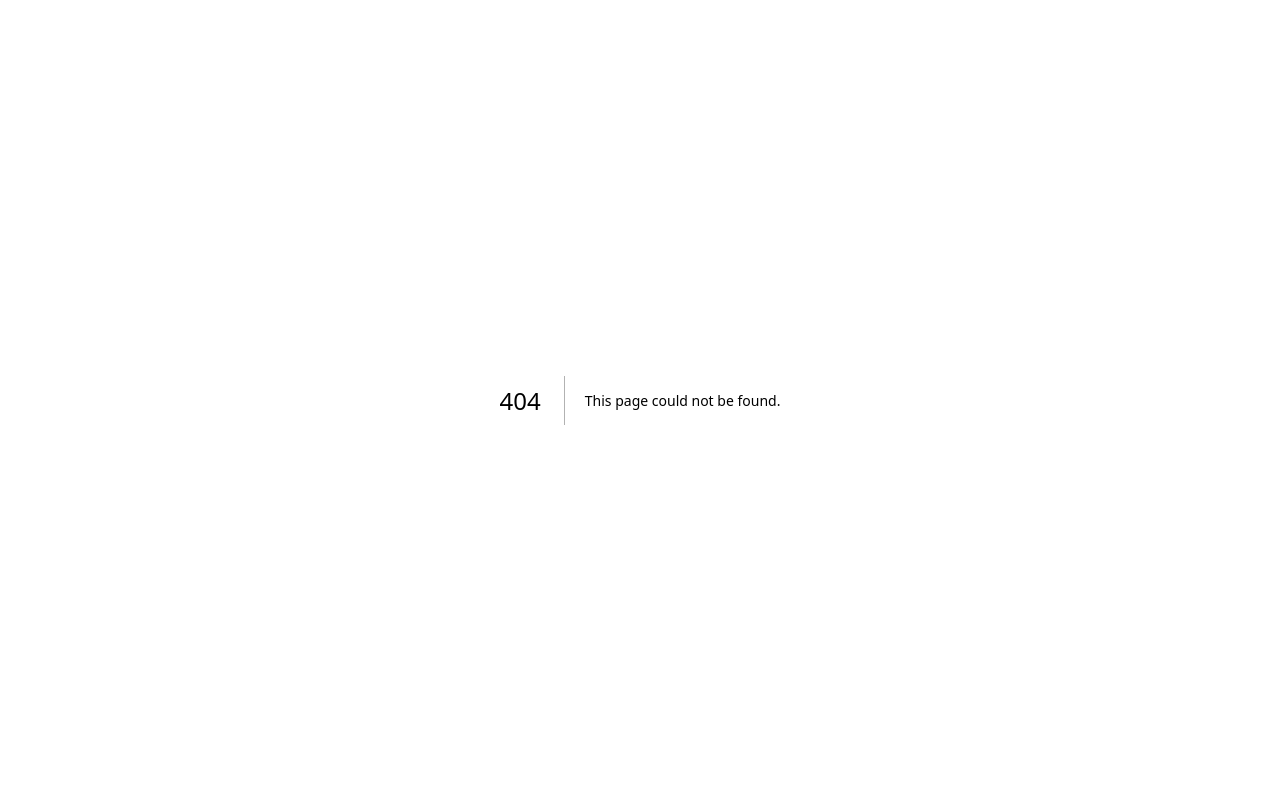
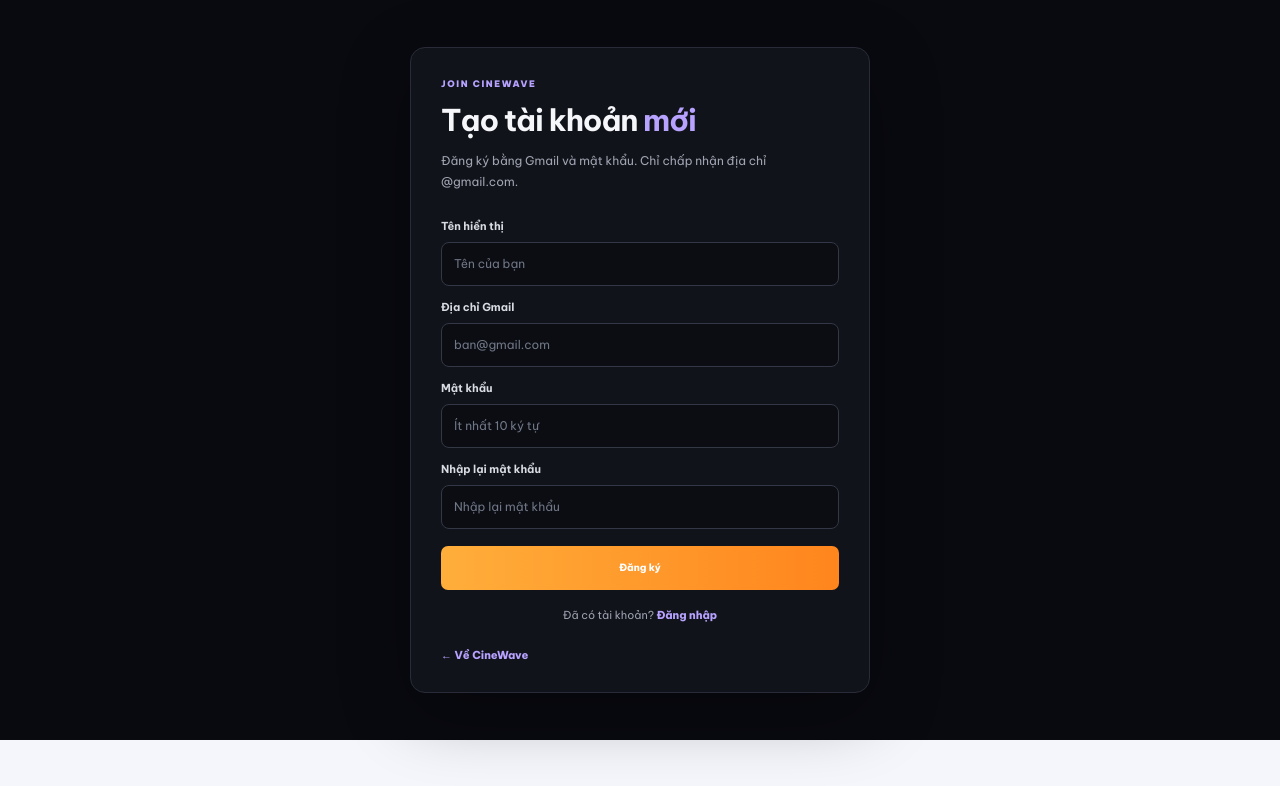
Before and after one commit to zskbot/ShopGame, a Next.js app: page /register in a window 1280 px wide. Before the commit this address had no page. Shown: the top 786 px of the page. Built offline with nearby package versions, Linux system fonts and the light colour scheme.

Commit message:
feat(auth): add Gmail password registration page

```diff
--- /dev/null
+++ b/app/register/page.tsx
@@ -0,0 +1,85 @@
+"use client";
+
+import Link from "next/link";
+import { FormEvent, useState } from "react";
+import { signIn } from "next-auth/react";
+import { useRouter } from "next/navigation";
+
+export default function RegisterPage() {
+  const router = useRouter();
+  const [name, setName] = useState("");
+  const [email, setEmail] = useState("");
+  const [password, setPassword] = useState("");
+  const [confirmPassword, setConfirmPassword] = useState("");
+  const [error, setError] = useState("");
+  const [busy, setBusy] = useState(false);
+
+  async function handleSubmit(event: FormEvent<HTMLFormElement>) {
+    event.preventDefault();
+    setError("");
+    if (password.length < 10) {
+      setError("Mật khẩu phải có ít nhất 10 ký tự.");
+      return;
+    }
+    if (password !== confirmPassword) {
+      setError("Hai mật khẩu không trùng khớp.");
+      return;
+    }
+
+    setBusy(true);
+    try {
+      const response = await fetch("/api/register", {
+        method: "POST",
+        headers: { "Content-Type": "application/json" },
+        body: JSON.stringify({ name, email: email.trim().toLowerCase(), password }),
+      });
+      const payload = await response.json() as { error?: string };
+      if (!response.ok) {
+        setError(payload.error ?? "Không thể tạo tài khoản. Vui lòng thử lại.");
+        setBusy(false);
+        return;
+      }
+
+      const result = await signIn("credentials", {
+        email: email.trim().toLowerCase(),
+        password,
+        redirect: false,
+      });
+      setBusy(false);
+      if (result?.error) {
+        setError("Tài khoản đã tạo. Vui lòng đăng nhập lại.");
+        router.push("/login");
+        return;
+      }
+      router.push("/account");
+      router.refresh();
+    } catch {
+      setBusy(false);
+      setError("Không thể kết nối máy chủ. Vui lòng thử lại.");
+    }
+  }
+
+  return (
+    <main className="orders-page auth-page">
+      <section className="orders-content auth-card">
+        <div className="eyebrow">JOIN CINEWAVE</div>
+        <h1>Tạo tài khoản <em>mới</em></h1>
+        <p className="orders-intro">Đăng ký bằng Gmail và mật khẩu. Chỉ chấp nhận địa chỉ @gmail.com.</p>
+        <form className="auth-form" onSubmit={handleSubmit}>
+          <label htmlFor="register-name">Tên hiển thị</label>
+          <input id="register-name" type="text" autoComplete="name" maxLength={80} placeholder="Tên của bạn" value={name} onChange={(event) => setName(event.target.value)} required />
+          <label htmlFor="register-email">Địa chỉ Gmail</label>
+          <input id="register-email" type="email" autoComplete="email" placeholder="ban@gmail.com" value={email} onChange={(event) => setEmail(event.target.value)} required />
+          <label htmlFor="register-password">Mật khẩu</label>
+          <input id="register-password" type="password" autoComplete="new-password" minLength={10} maxLength={128} placeholder="Ít nhất 10 ký tự" value={password} onChange={(event) => setPassword(event.target.value)} required />
+          <label htmlFor="register-confirm">Nhập lại mật khẩu</label>
+          <input id="register-confirm" type="password" autoComplete="new-password" minLength={10} maxLength={128} placeholder="Nhập lại mật khẩu" value={confirmPassword} onChange={(event) => setConfirmPassword(event.target.value)} required />
+          {error && <p className="auth-error" role="alert">{error}</p>}
+          <button className="primary-button auth-submit" type="submit" disabled={busy}>{busy ? "Đang tạo tài khoản..." : "Đăng ký"}</button>
+        </form>
+        <p className="auth-switch">Đã có tài khoản? <Link href="/login">Đăng nhập</Link></p>
+        <Link className="orders-back" href="/">← Về CineWave</Link>
+      </section>
+    </main>
+  );
+}
```
